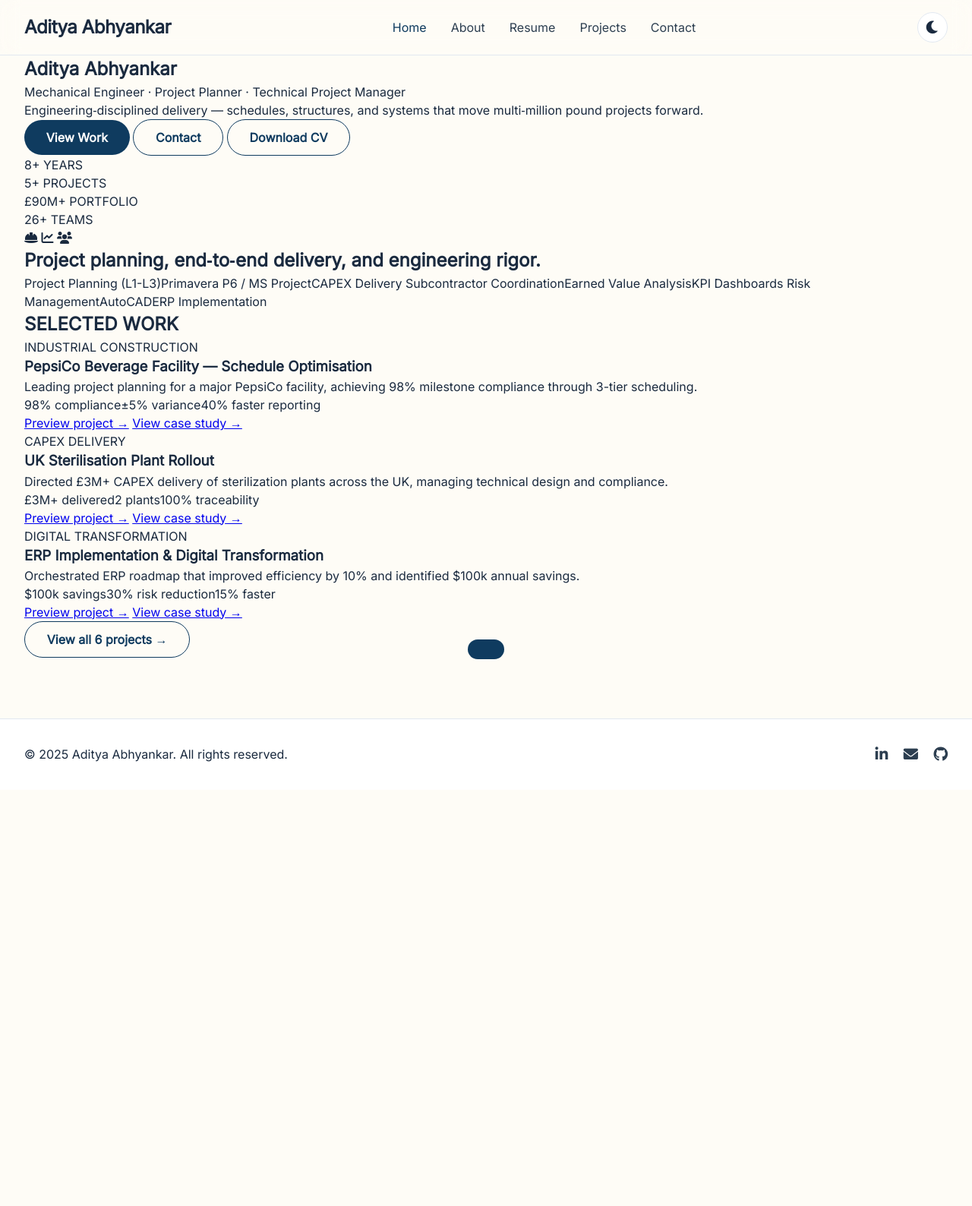
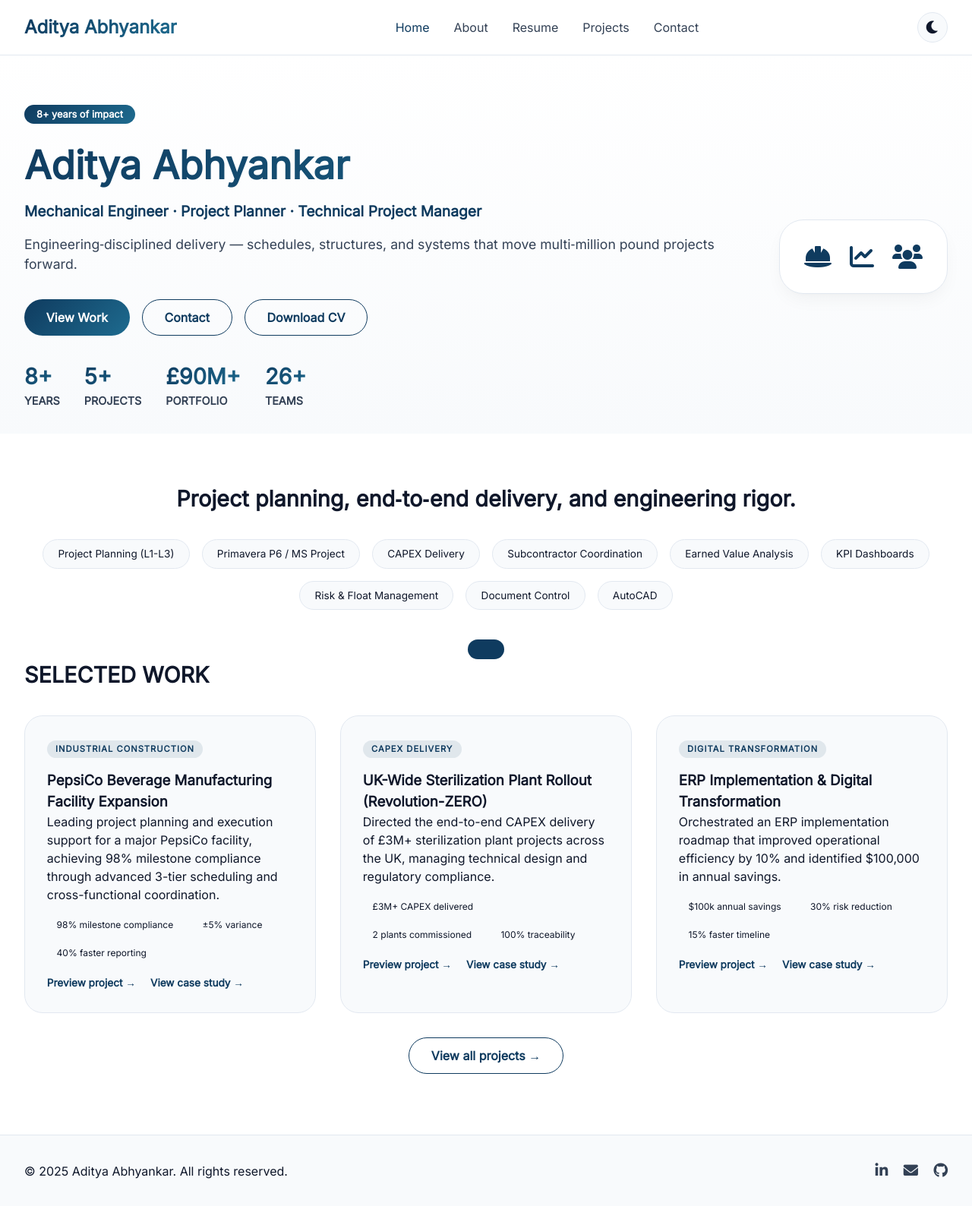
Before and after one commit to TIMEFREAK7/Aditya-s-Portfolio, a plain HTML site: page index.html in a window 1280 px wide. Shown: the whole page at 76% size. Before the commit the page ends 1040 px from the top, so only its background shows below. Drawn offline with Linux system fonts and the light colour scheme.

Commit message:
Add files via upload

```diff
--- a/css/style.css
+++ b/css/style.css
@@ -1,4 +1,3 @@
-/* ========== BASE & VARIABLES ========== */
 * {
   margin: 0;
   padding: 0;
@@ -6,32 +5,28 @@
 }
 
 :root {
-  --bg: #fefcf6;
-  --surface: #ffffff;
+  --bg: #ffffff;
+  --surface: #f8fafc;
   --surface-elevated: #ffffff;
-  --text: #1a2a3f;
-  --text-light: #2c3e50;
+  --text: #0f172a;
+  --text-light: #334155;
   --accent: #0f3b5f;
   --accent-light: #1e5a7a;
-  --accent-soft: #eef2f5;
+  --accent-grad: linear-gradient(135deg, #0f3b5f 0%, #1e6b8f 100%);
   --border: #e2e8f0;
-  --card-shadow: 0 8px 20px rgba(0,0,0,0.04);
-  --toast-bg: #0f3b5f;
-  --toast-text: white;
+  --card-shadow: 0 10px 25px -5px rgba(0,0,0,0.05), 0 8px 10px -6px rgba(0,0,0,0.02);
 }
 
 body.dark {
   --bg: #0a0f1c;
   --surface: #111827;
   --surface-elevated: #1f2937;
-  --text: #f3f6fc;
+  --text: #f1f5f9;
   --text-light: #cbd5e1;
   --accent: #60a5fa;
   --accent-light: #93c5fd;
-  --accent-soft: #1e293b;
+  --accent-grad: linear-gradient(135deg, #3b82f6 0%, #60a5fa 100%);
   --border: #334155;
-  --card-shadow: 0 8px 20px rgba(0,0,0,0.4);
-  --toast-bg: #3b82f6;
 }
 
 body {
@@ -48,15 +43,18 @@ body {
   padding: 0 2rem;
 }
 
-/* ========== NAVBAR ========== */
+/* Navbar */
 .navbar {
   position: sticky;
   top: 0;
-  background: rgba(var(--bg-rgb), 0.95);
+  background: rgba(255,255,255,0.8);
   backdrop-filter: blur(12px);
   border-bottom: 1px solid var(--border);
   z-index: 100;
   padding: 1rem 0;
+}
+body.dark .navbar {
+  background: rgba(10,15,28,0.9);
 }
 .nav-container {
   display: flex;
@@ -66,10 +64,12 @@ body {
   gap: 1rem;
 }
 .logo {
-  font-weight: 700;
+  font-weight: 800;
   font-size: 1.5rem;
-  letter-spacing: -0.02em;
-  color: var(--text);
+  background: var(--accent-grad);
+  -webkit-background-clip: text;
+  background-clip: text;
+  color: transparent;
   text-decoration: none;
 }
 .nav-links {
@@ -97,7 +97,55 @@ body {
   color: var(--text);
 }
 
-/* ========== BUTTONS & UTILITIES ========== */
+/* Hero */
+.hero {
+  padding: 4rem 0 2rem;
+  background: linear-gradient(180deg, var(--bg) 0%, var(--surface) 100%);
+}
+.hero-grid {
+  display: flex;
+  align-items: center;
+  justify-content: space-between;
+  gap: 3rem;
+  flex-wrap: wrap;
+}
+.hero-text { flex: 1.2; }
+.hero-badge {
+  display: inline-block;
+  background: var(--accent-grad);
+  color: white;
+  padding: 0.2rem 1rem;
+  border-radius: 40px;
+  font-size: 0.8rem;
+  font-weight: 600;
+  margin-bottom: 1rem;
+}
+.hero-text h1 {
+  font-size: 3.2rem;
+  font-weight: 800;
+  margin-bottom: 0.5rem;
+  background: var(--accent-grad);
+  -webkit-background-clip: text;
+  background-clip: text;
+  color: transparent;
+}
+.hero-titles {
+  font-size: 1.2rem;
+  color: var(--accent);
+  font-weight: 600;
+  margin-bottom: 1rem;
+}
+.hero-description {
+  font-size: 1.1rem;
+  color: var(--text-light);
+  margin-bottom: 2rem;
+}
+.hero-buttons {
+  display: flex;
+  gap: 1rem;
+  flex-wrap: wrap;
+  margin-bottom: 2rem;
+}
 .btn {
   display: inline-flex;
   align-items: center;
@@ -111,11 +159,11 @@ body {
   border: none;
 }
 .btn-primary {
-  background: var(--accent);
+  background: var(--accent-grad);
   color: white;
 }
 .btn-primary:hover {
-  background: var(--accent-light);
+  opacity: 0.9;
   transform: translateY(-2px);
 }
 .btn-outline {
@@ -128,19 +176,131 @@ body {
   color: white;
   transform: translateY(-2px);
 }
-.fade-up {
-  opacity: 0;
-  transform: translateY(20px);
-  animation: fadeUp 0.5s forwards;
+.stats-row {
+  display: flex;
+  gap: 2rem;
+  flex-wrap: wrap;
 }
-@keyframes fadeUp {
-  to { opacity: 1; transform: translateY(0); }
+.stat-item {
+  font-weight: 600;
+  font-size: 0.9rem;
+  color: var(--text-light);
 }
-.delay-1 { animation-delay: 0.1s; }
-.delay-2 { animation-delay: 0.2s; }
-.page-padding { padding: 2rem 0; }
+.stat-number {
+  display: block;
+  font-size: 1.8rem;
+  font-weight: 800;
+  background: var(--accent-grad);
+  -webkit-background-clip: text;
+  background-clip: text;
+  color: transparent;
+}
+.hero-badge-card {
+  background: var(--surface-elevated);
+  border-radius: 2rem;
+  padding: 2rem;
+  display: flex;
+  gap: 1.5rem;
+  font-size: 2rem;
+  color: var(--accent);
+  box-shadow: var(--card-shadow);
+  border: 1px solid var(--border);
+}
 
-/* ========== ABOUT PAGE (2‑column grid) ========== */
+/* Competencies */
+.competencies {
+  margin: 4rem auto;
+  text-align: center;
+}
+.competencies h2 {
+  font-size: 1.8rem;
+  margin-bottom: 2rem;
+}
+.competency-grid {
+  display: flex;
+  flex-wrap: wrap;
+  justify-content: center;
+  gap: 1rem;
+}
+.competency-grid span {
+  background: var(--surface);
+  padding: 0.5rem 1.2rem;
+  border-radius: 40px;
+  font-size: 0.85rem;
+  font-weight: 500;
+  border: 1px solid var(--border);
+}
+
+/* Featured projects */
+.featured-projects {
+  margin: 4rem auto;
+}
+.featured-projects h2 {
+  font-size: 1.8rem;
+  margin-bottom: 2rem;
+}
+.projects-preview-grid, .projects-full-grid {
+  display: grid;
+  grid-template-columns: repeat(auto-fit, minmax(300px, 1fr));
+  gap: 2rem;
+  margin-bottom: 2rem;
+}
+.preview-card, .project-full-card {
+  background: var(--surface);
+  padding: 1.8rem;
+  border-radius: 1.5rem;
+  border: 1px solid var(--border);
+  transition: 0.2s;
+}
+.preview-card:hover, .project-full-card:hover {
+  transform: translateY(-4px);
+  box-shadow: var(--card-shadow);
+}
+.project-category {
+  font-size: 0.7rem;
+  font-weight: 700;
+  text-transform: uppercase;
+  letter-spacing: 1px;
+  color: var(--accent);
+  background: rgba(15,59,95,0.1);
+  padding: 0.2rem 0.7rem;
+  border-radius: 20px;
+  display: inline-block;
+  margin-bottom: 1rem;
+}
+.metric-chips, .project-metrics {
+  display: flex;
+  flex-wrap: wrap;
+  gap: 0.8rem;
+  margin: 1rem 0;
+}
+.metric-chips span, .project-metrics span {
+  background: var(--accent-soft);
+  padding: 0.2rem 0.8rem;
+  border-radius: 20px;
+  font-size: 0.75rem;
+  font-weight: 500;
+}
+.preview-links, .project-links {
+  display: flex;
+  gap: 1.2rem;
+  margin-top: 0.5rem;
+}
+.preview-links a, .project-link {
+  color: var(--accent);
+  text-decoration: none;
+  font-weight: 600;
+  font-size: 0.85rem;
+  cursor: pointer;
+}
+.preview-links a:hover, .project-link:hover {
+  text-decoration: underline;
+}
+.text-center {
+  text-align: center;
+}
+
+/* About page */
 .about-grid {
   display: grid;
   grid-template-columns: 1fr 0.8fr;
@@ -149,8 +309,8 @@ body {
 }
 .about-text h1 {
   font-size: 2.2rem;
+  line-height: 1.3;
   margin-bottom: 1rem;
-  line-height: 1.3;
 }
 .lead {
   font-size: 1.2rem;
@@ -214,11 +374,9 @@ body {
 .accomplishment-card ul {
   list-style: none;
   padding-left: 0;
-  margin-top: 0.5rem;
 }
 .accomplishment-card li {
   padding: 0.3rem 0;
-  font-size: 0.9rem;
   display: flex;
   align-items: center;
   gap: 0.5rem;
@@ -228,16 +386,9 @@ body {
   color: var(--accent);
 }
 
-/* ========== RESUME PAGE ========== */
+/* Resume page (job entries etc) - keep compact */
 .resume-header {
   text-align: center;
-  margin-bottom: 3rem;
-}
-.resume-header h1 {
-  font-size: 2rem;
-  margin-bottom: 0.5rem;
-}
-.resume-section {
   margin-bottom: 3rem;
 }
 .resume-section h2 {
@@ -245,9 +396,6 @@ body {
   margin-bottom: 1.5rem;
   border-left: 4px solid var(--accent);
   padding-left: 1rem;
-  display: flex;
-  align-items: center;
-  gap: 0.8rem;
 }
 .job-entry, .edu-entry {
   background: var(--surface);
@@ -273,20 +421,9 @@ body {
   height: 32px;
   object-fit: contain;
 }
-.company {
-  font-weight: 500;
-  color: var(--accent);
-}
 .date {
   font-size: 0.85rem;
   color: var(--text-light);
-}
-.job-entry ul, .edu-entry p {
-  margin-top: 0.8rem;
-  margin-left: 1.2rem;
-}
-.job-entry li {
-  margin: 0.4rem 0;
 }
 .job-photos {
   display: flex;
@@ -311,7 +448,6 @@ body {
   padding: 0.5rem 1.2rem;
   border-radius: 40px;
   border: 1px solid var(--border);
-  font-size: 0.85rem;
 }
 .achievements-list {
   list-style: none;
@@ -319,18 +455,13 @@ body {
   grid-template-columns: repeat(auto-fill, minmax(250px,1fr));
   gap: 0.8rem;
 }
-.achievements-list li {
-  padding-left: 1.2rem;
-  position: relative;
-}
 .achievements-list li::before {
   content: "▹";
-  position: absolute;
-  left: 0;
   color: var(--accent);
+  margin-right: 0.5rem;
 }
 
-/* ========== CONTACT PAGE (2‑column) ========== */
+/* Contact page */
 .contact-grid {
   display: grid;
   grid-template-columns: 1fr 0.9fr;
@@ -341,10 +472,6 @@ body {
   border-radius: 1.5rem;
   padding: 2rem;
   border: 1px solid var(--border);
-}
-.contact-form-col h1 {
-  font-size: 1.8rem;
-  margin-bottom: 0.5rem;
 }
 .form-group {
   margin-bottom: 1.2rem;
@@ -361,7 +488,6 @@ body {
   border: 1px solid var(--border);
   background: var(--bg);
   color: var(--text);
-  font-family: inherit;
 }
 .form-note {
   font-size: 0.8rem;
@@ -423,7 +549,7 @@ body {
   color: var(--accent);
 }
 
-/* ========== FOOTER & TOAST & MODAL ========== */
+/* Footer, Toast, Modal */
 .footer {
   margin-top: 5rem;
   background: var(--surface);
@@ -441,12 +567,16 @@ body {
   color: var(--text-light);
   margin-left: 1rem;
   font-size: 1.2rem;
+  transition: 0.2s;
+}
+.social-links a:hover {
+  color: var(--accent);
 }
 .scroll-top {
   position: fixed;
   bottom: 2rem;
   right: 2rem;
-  background: var(--accent);
+  background: var(--accent-grad);
   color: white;
   border: none;
   width: 44px;
@@ -454,22 +584,19 @@ body {
   border-radius: 50%;
   cursor: pointer;
   display: none;
-  transition: 0.2s;
 }
 .toast {
   position: fixed;
   bottom: 2rem;
   left: 50%;
   transform: translateX(-50%) translateY(100px);
-  background: var(--toast-bg);
-  color: var(--toast-text);
+  background: var(--accent);
+  color: white;
   padding: 0.8rem 1.5rem;
   border-radius: 40px;
   font-size: 0.9rem;
-  font-weight: 500;
   z-index: 1000;
-  transition: transform 0.3s ease;
-  white-space: nowrap;
+  transition: transform 0.3s;
 }
 .toast.show {
   transform: translateX(-50%) translateY(0);
@@ -503,24 +630,29 @@ body {
   font-size: 2rem;
   cursor: pointer;
 }
-.skills-list {
-  display: flex;
-  flex-wrap: wrap;
-  gap: 0.5rem;
-  margin-top: 0.5rem;
+.fade-up {
+  opacity: 0;
+  transform: translateY(20px);
+  animation: fadeUp 0.5s forwards;
 }
-.skills-list span {
-  background: var(--accent-soft);
-  padding: 0.2rem 0.8rem;
-  border-radius: 20px;
-  font-size: 0.75rem;
+@keyframes fadeUp {
+  to { opacity: 1; transform: translateY(0); }
 }
-
-/* ========== RESPONSIVE ========== */
+.delay-1 { animation-delay: 0.1s; }
+.delay-2 { animation-delay: 0.2s; }
+.page-padding { padding: 2rem 0; }
+.page-header { text-align: center; margin-bottom: 2.5rem; }
+.subhead { color: var(--text-light); max-width: 600px; margin: 0.5rem auto 0; }
 @media (max-width: 900px) {
   .about-grid, .contact-grid {
     grid-template-columns: 1fr;
-    gap: 2rem;
+  }
+  .hero-grid {
+    flex-direction: column;
+    text-align: center;
+  }
+  .stats-row {
+    justify-content: center;
   }
   .nav-links {
     gap: 1rem;
@@ -528,9 +660,4 @@ body {
   .container {
     padding: 0 1rem;
   }
-  .toast {
-    white-space: normal;
-    width: 90%;
-    text-align: center;
-  }
 }
--- a/index.html
+++ b/index.html
@@ -20,7 +20,7 @@
         <a href="projects.html" class="nav-link">Projects</a>
         <a href="contact.html" class="nav-link">Contact</a>
       </nav>
-      <button class="theme-toggle" id="darkModeToggle" aria-label="Dark mode"><i class="fas fa-moon"></i><i class="fas fa-sun" style="display:none;"></i></button>
+      <button class="theme-toggle" id="darkModeToggle"><i class="fas fa-moon"></i><i class="fas fa-sun" style="display:none;"></i></button>
     </div>
   </header>
 
@@ -28,6 +28,7 @@
     <section class="hero">
       <div class="container hero-grid">
         <div class="hero-text fade-up">
+          <div class="hero-badge">8+ years of impact</div>
           <h1>Aditya Abhyankar</h1>
           <p class="hero-titles">Mechanical Engineer · Project Planner · Technical Project Manager</p>
           <p class="hero-description">Engineering‑disciplined delivery — schedules, structures, and systems that move multi‑million pound projects forward.</p>
@@ -58,45 +59,16 @@
       <div class="competency-grid">
         <span>Project Planning (L1-L3)</span><span>Primavera P6 / MS Project</span><span>CAPEX Delivery</span>
         <span>Subcontractor Coordination</span><span>Earned Value Analysis</span><span>KPI Dashboards</span>
-        <span>Risk Management</span><span>AutoCAD</span><span>ERP Implementation</span>
+        <span>Risk & Float Management</span><span>Document Control</span><span>AutoCAD</span>
       </div>
     </section>
 
     <section class="featured-projects container fade-up">
       <h2>SELECTED WORK</h2>
-      <div class="projects-preview-grid">
-        <div class="preview-card" data-project-id="0">
-          <span class="project-category">INDUSTRIAL CONSTRUCTION</span>
-          <h3>PepsiCo Beverage Facility — Schedule Optimisation</h3>
-          <p>Leading project planning for a major PepsiCo facility, achieving 98% milestone compliance through 3-tier scheduling.</p>
-          <div class="metric-chips"><span>98% compliance</span><span>±5% variance</span><span>40% faster reporting</span></div>
-          <div class="preview-links">
-            <a href="#" class="preview-link" data-id="0">Preview project →</a>
-            <a href="#" class="case-link" data-id="0">View case study →</a>
-          </div>
-        </div>
-        <div class="preview-card" data-project-id="1">
-          <span class="project-category">CAPEX DELIVERY</span>
-          <h3>UK Sterilisation Plant Rollout</h3>
-          <p>Directed £3M+ CAPEX delivery of sterilization plants across the UK, managing technical design and compliance.</p>
-          <div class="metric-chips"><span>£3M+ delivered</span><span>2 plants</span><span>100% traceability</span></div>
-          <div class="preview-links">
-            <a href="#" class="preview-link" data-id="1">Preview project →</a>
-            <a href="#" class="case-link" data-id="1">View case study →</a>
-          </div>
-        </div>
-        <div class="preview-card" data-project-id="2">
-          <span class="project-category">DIGITAL TRANSFORMATION</span>
-          <h3>ERP Implementation & Digital Transformation</h3>
-          <p>Orchestrated ERP roadmap that improved efficiency by 10% and identified $100k annual savings.</p>
-          <div class="metric-chips"><span>$100k savings</span><span>30% risk reduction</span><span>15% faster</span></div>
-          <div class="preview-links">
-            <a href="#" class="preview-link" data-id="2">Preview project →</a>
-            <a href="#" class="case-link" data-id="2">View case study →</a>
-          </div>
-        </div>
+      <div class="projects-preview-grid" id="featuredProjectsGrid">
+        <!-- Will be populated by JS -->
       </div>
-      <div class="text-center"><a href="projects.html" class="btn btn-outline">View all 6 projects →</a></div>
+      <div class="text-center"><a href="projects.html" class="btn btn-outline">View all projects →</a></div>
     </section>
   </main>
 
--- a/js/script.js
+++ b/js/script.js
@@ -32,7 +32,7 @@ window.addEventListener('scroll', () => {
 });
 if (scrollBtn) scrollBtn.addEventListener('click', () => window.scrollTo({ top: 0, behavior: 'smooth' }));
 
-// Toast function
+// Toast
 function showToast(message, duration = 4000) {
   let toast = document.getElementById('toast');
   if (!toast) {
@@ -46,11 +46,10 @@ function showToast(message, duration = 4000) {
   setTimeout(() => toast.classList.remove('show'), duration);
 }
 
-// ================= PROJECT DATA (6 projects) =================
+// Project data (same 6 projects)
 const projectsData = [
   {
-    id: 0,
-    tag: "INDUSTRIAL CONSTRUCTION",
+    id: 0, tag: "INDUSTRIAL CONSTRUCTION",
     title: "PepsiCo Beverage Manufacturing Facility Expansion",
     preview: "Leading project planning and execution support for a major PepsiCo facility, achieving 98% milestone compliance through advanced 3-tier scheduling and cross-functional coordination.",
     context: "Delivering industrial works within a live production environment for PepsiCo India Holdings, focusing on utility integration and sustainability-driven infrastructure.",
@@ -60,8 +59,7 @@ const projectsData = [
     metrics: ["98% milestone compliance", "±5% variance", "40% faster reporting"]
   },
   {
-    id: 1,
-    tag: "CAPEX DELIVERY",
+    id: 1, tag: "CAPEX DELIVERY",
     title: "UK-Wide Sterilization Plant Rollout (Revolution-ZERO)",
     preview: "Directed the end-to-end CAPEX delivery of £3M+ sterilization plant projects across the UK, managing technical design and regulatory compliance.",
     context: "Managing large-scale technical infrastructure projects in a high-compliance environment.",
@@ -71,8 +69,7 @@ const projectsData = [
     metrics: ["£3M+ CAPEX delivered", "2 plants commissioned", "100% traceability"]
   },
   {
-    id: 2,
-    tag: "DIGITAL TRANSFORMATION",
+    id: 2, tag: "DIGITAL TRANSFORMATION",
     title: "ERP Implementation & Digital Transformation",
     preview: "Orchestrated an ERP implementation roadmap that improved operational efficiency by 10% and identified $100,000 in annual savings.",
     context: "Analyzing business processes for Gray Fox Consulting to identify digital improvement opportunities through structured ERP integration.",
@@ -82,8 +79,7 @@ const projectsData = [
     metrics: ["$100k annual savings", "30% risk reduction", "15% faster timeline"]
   },
   {
-    id: 3,
-    tag: "IT SERVICE MANAGEMENT",
+    id: 3, tag: "IT SERVICE MANAGEMENT",
     title: "NHS Large-Scale Email Migration Support",
     preview: "Provided critical technical support during a high-pressure enterprise email migration for the NHS, maintaining a 95% issue resolution rate.",
     context: "Supporting a major digital transformation activity for the NHS Business Services Authority involving enterprise-level systems.",
@@ -93,8 +89,7 @@ const projectsData = [
     metrics: ["95% issue resolution", "Enterprise migration", "0 downtime"]
   },
   {
-    id: 4,
-    tag: "DIVERSITY & INCLUSION",
+    id: 4, tag: "DIVERSITY & INCLUSION",
     title: "Institutional Diversity & Inclusion Initiatives",
     preview: "Developed and implemented strategic D&I initiatives at Northumbria University, leading to a 20% increase in student satisfaction.",
     context: "Collaborating with university stakeholders to improve communication, engagement, and inclusion practices across diverse groups.",
@@ -104,8 +99,7 @@ const projectsData = [
     metrics: ["20% student satisfaction", "TED Talk co-organizer", "RAISE 2022 speaker"]
   },
   {
-    id: 5,
-    tag: "APPLIED RESEARCH",
+    id: 5, tag: "APPLIED RESEARCH",
     title: "Research: AI in Project Risk Management (MSc Dissertation)",
     preview: "A quantitative research study investigating how Artificial Intelligence can be leveraged to identify and mitigate risks in complex project environments.",
     context: "Completed as part of an MSc in Project Management at Northumbria University to explore AI in modern project controls.",
@@ -116,13 +110,35 @@ const projectsData = [
   }
 ];
 
-// Render projects on projects.html
-function renderProjects() {
+// Render featured projects on homepage
+function renderFeaturedProjects() {
+  const container = document.getElementById('featuredProjectsGrid');
+  if (!container) return;
+  container.innerHTML = '';
+  projectsData.slice(0, 3).forEach(proj => {
+    const card = document.createElement('div');
+    card.className = 'preview-card fade-up';
+    card.innerHTML = `
+      <div class="project-category">${proj.tag}</div>
+      <h3>${proj.title}</h3>
+      <p>${proj.preview}</p>
+      <div class="metric-chips">
+        ${proj.metrics.map(m => `<span>${m}</span>`).join('')}
+      </div>
+      <div class="preview-links">
+        <a href="#" class="preview-link" data-id="${proj.id}">Preview project →</a>
+        <a href="#" class="case-link" data-id="${proj.id}">View case study →</a>
+      </div>
+    `;
+    container.appendChild(card);
+  });
+  attachProjectLinkListeners();
+}
+
+// Render all projects on projects.html
+function renderAllProjects() {
   const container = document.getElementById('projectsFullGrid');
-  if (!container) {
-    console.warn('projectsFullGrid container not found');
-    return;
-  }
+  if (!container) return;
   container.innerHTML = '';
   projectsData.forEach(proj => {
     const card = document.createElement('div');
@@ -133,9 +149,6 @@ function renderProjects() {
       <p>${proj.preview}</p>
       <div class="project-metrics">
         ${proj.metrics.map(m => `<span>${m}</span>`).join('')}
-      </div>
-      <div class="project-skills">
-        ${proj.skills.map(s => `<span>${s}</span>`).join('')}
       </div>
       <div class="project-links">
         <a href="#" class="project-link preview-link" data-id="${proj.id}">Preview project →</a>
@@ -197,52 +210,37 @@ function showProjectModal(project, type) {
   };
 }
 
-// For index page preview links
-function initIndexPreviews() {
-  const previewCards = document.querySelectorAll('.preview-card');
-  previewCards.forEach((card, idx) => {
-    if (idx < projectsData.length) {
-      const proj = projectsData[idx];
-      const previewLink = card.querySelector('.preview-link');
-      const caseLink = card.querySelector('.case-link');
-      if (previewLink) previewLink.setAttribute('data-id', proj.id);
-      if (caseLink) caseLink.setAttribute('data-id', proj.id);
-    }
-  });
-  attachProjectLinkListeners();
-}
-
-// ================= MAILTO CONTACT FORM (FIXED) =================
+// Contact form handling (Web3Forms)
 const contactForm = document.getElementById('contactForm');
 if (contactForm) {
-  contactForm.addEventListener('submit', (e) => {
+  contactForm.addEventListener('submit', async (e) => {
     e.preventDefault();
-    const nameInput = document.getElementById('name');
-    const emailInput = document.getElementById('email');
-    const messageInput = document.getElementById('message');
-    if (!nameInput || !emailInput || !messageInput) return;
-    const name = nameInput.value.trim();
-    const email = emailInput.value.trim();
-    const message = messageInput.value.trim();
-    if (!name || !email || !message) {
-      showToast('Please fill in all fields.', 3000);
-      return;
+    const formData = new FormData(contactForm);
+    const email = document.getElementById('email')?.value;
+    if (email) {
+      document.getElementById('replyto-field').value = email;
     }
-    if (!email.includes('@') || !email.includes('.')) {
-      showToast('Please enter a valid email address.', 3000);
-      return;
+    try {
+      const response = await fetch(contactForm.action, {
+        method: 'POST',
+        body: formData,
+        headers: { 'Accept': 'application/json' }
+      });
+      if (response.ok) {
+        showToast('Thank you! Your message has been sent. I will reply within 48 hours.');
+        contactForm.reset();
+      } else {
+        showToast('Something went wrong. Please try again later.', 5000);
+      }
+    } catch (error) {
+      showToast('Network error. Please check your connection.', 5000);
     }
-    // Build mailto: link
-    const to = 'Aditya.abhyankar22@gmail.com';
-    const subject = encodeURIComponent(`Portfolio contact from ${name}`);
-    const body = encodeURIComponent(`Name: ${name}\nEmail: ${email}\n\nMessage:\n${message}`);
-    window.location.href = `mailto:${to}?subject=${subject}&body=${body}`;
-    showToast('Opening your email client... Please send the email.', 4000);
   });
 }
 
-// Run on page load
+// Initialize
 document.addEventListener('DOMContentLoaded', () => {
-  renderProjects();
-  initIndexPreviews();
+  renderFeaturedProjects();
+  renderAllProjects();
+  attachProjectLinkListeners();
 });
```
Also changed, not shown: about.html (+4 -13 lines), contact.html (+10 -7 lines), projects.html (+1 -4 lines).
